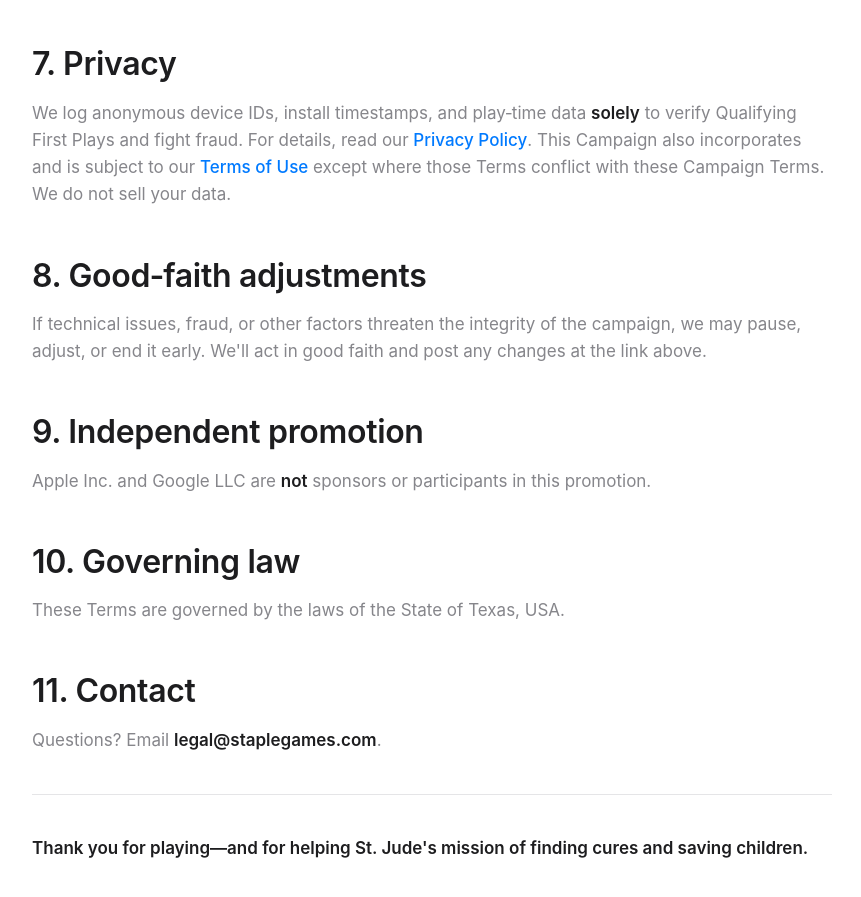
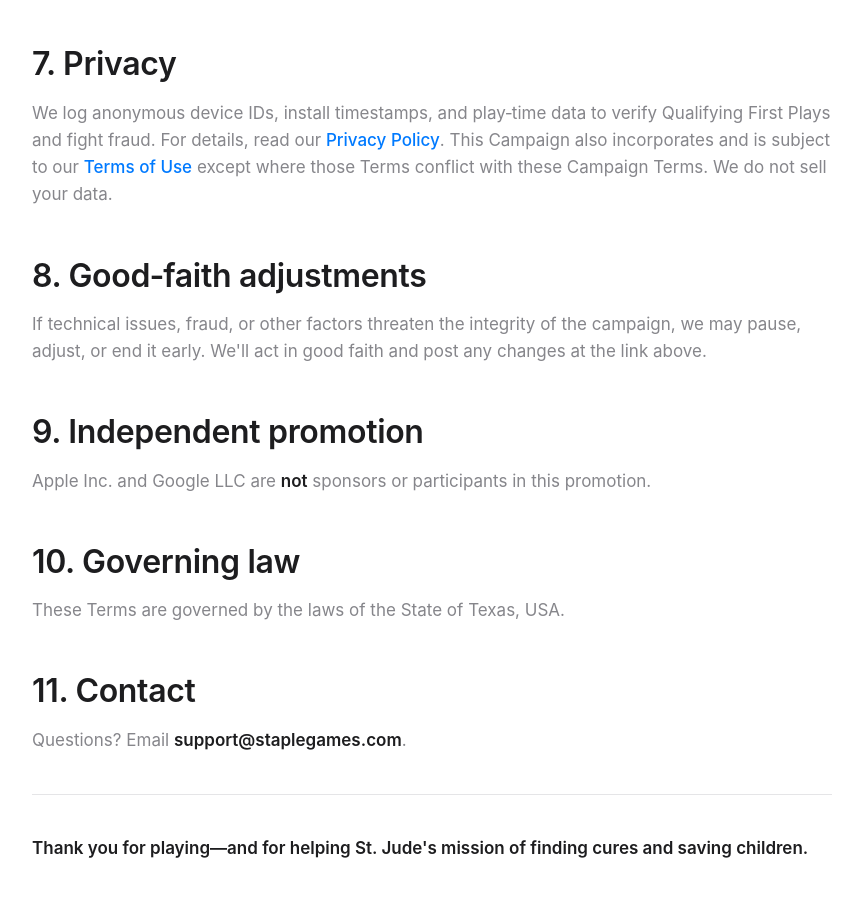
Before and after one commit to TimOsStudios/staplegames-website, a plain HTML site: page 50-states-terms.html in a window 1280 px wide. Shown: the part 2033-2930 px from the top of the page, without its empty margins (208-1069 px from the left). Drawn offline with Linux system fonts and the light colour scheme.

Commit message:
Update 50-states-terms.html: change contact email from legal@ to support@ and remove 'solely' from privacy text

```diff
--- a/50-states-terms.html
+++ b/50-states-terms.html
@@ -476,7 +476,7 @@
       </ul>
 
       <h2>7. Privacy</h2>
-      <p>We log anonymous device IDs, install timestamps, and play‑time data <strong>solely</strong> to verify Qualifying First Plays and fight fraud. For details, read our <a href="https://www.iubenda.com/privacy-policy/25051451">Privacy Policy</a>. This Campaign also incorporates and is subject to our <a href="https://staplegames.com/terms-of-use.html">Terms of Use</a> except where those Terms conflict with these Campaign Terms. We do not sell your data.</p>
+      <p>We log anonymous device IDs, install timestamps, and play‑time data to verify Qualifying First Plays and fight fraud. For details, read our <a href="https://www.iubenda.com/privacy-policy/25051451">Privacy Policy</a>. This Campaign also incorporates and is subject to our <a href="https://staplegames.com/terms-of-use.html">Terms of Use</a> except where those Terms conflict with these Campaign Terms. We do not sell your data.</p>
 
       <h2>8. Good‑faith adjustments</h2>
       <p>If technical issues, fraud, or other factors threaten the integrity of the campaign, we may pause, adjust, or end it early. We'll act in good faith and post any changes at the link above.</p>
@@ -488,7 +488,7 @@
       <p>These Terms are governed by the laws of the State of Texas, USA.</p>
 
       <h2>11. Contact</h2>
-      <p>Questions? Email <strong>legal@staplegames.com</strong>.</p>
+      <p>Questions? Email <strong>support@staplegames.com</strong>.</p>
 
       <hr>
 
```
